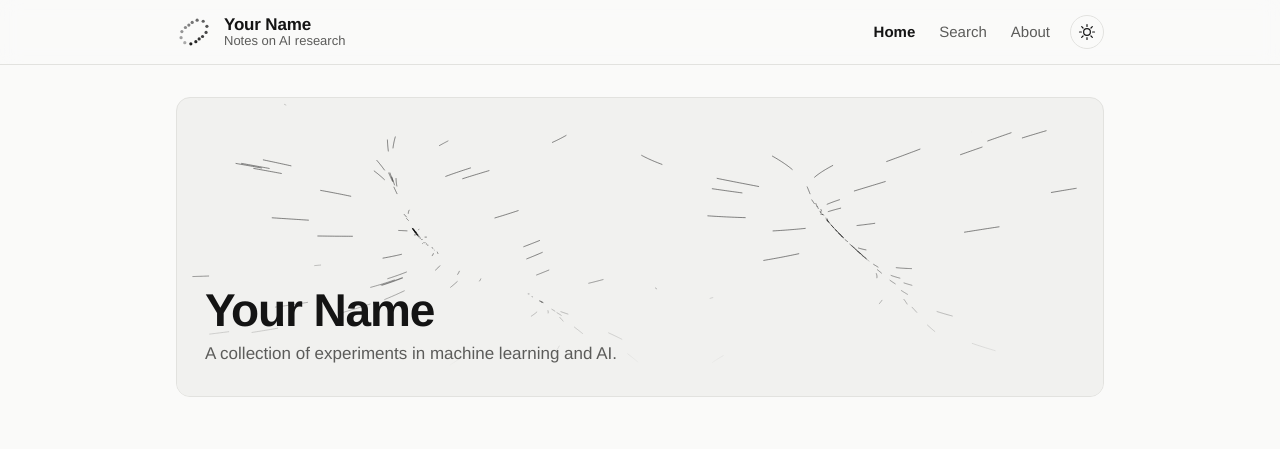
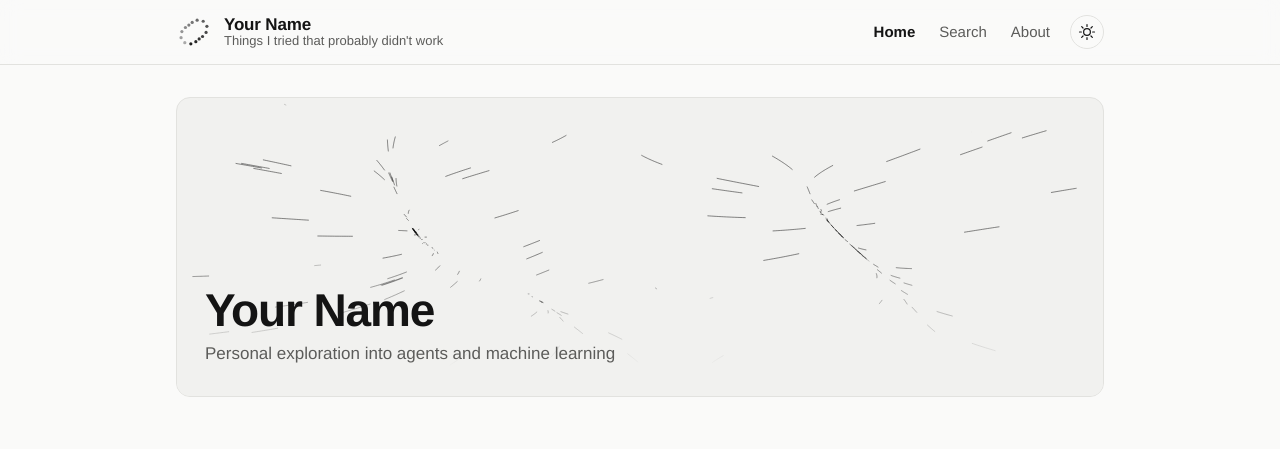
Before and after one commit to marellab123/marellab123.github.io, a Jekyll site: the page built from index.html, in a window 1280 px wide and 1229 px high. Shown: the top 449 px of the window. Built offline with Jekyll 4.4.1, drawn with Linux system fonts in a browser that asks for light colours.

Commit message:
Update _config.yml

```diff
--- a/_config.yml
+++ b/_config.yml
@@ -2,8 +2,8 @@
 # Site settings — edit these
 # ------------------------------------------------------------
 title: "Your Name"
-tagline: "Notes on AI research"
-description: "A collection of experiments in machine learning and AI."
+tagline: "Things I tried that probably didn't work"
+description: "Personal exploration into agents and machine learning"
 author: "Your Name"
 
 # If your repo is <username>.github.io, leave baseurl empty.
```
